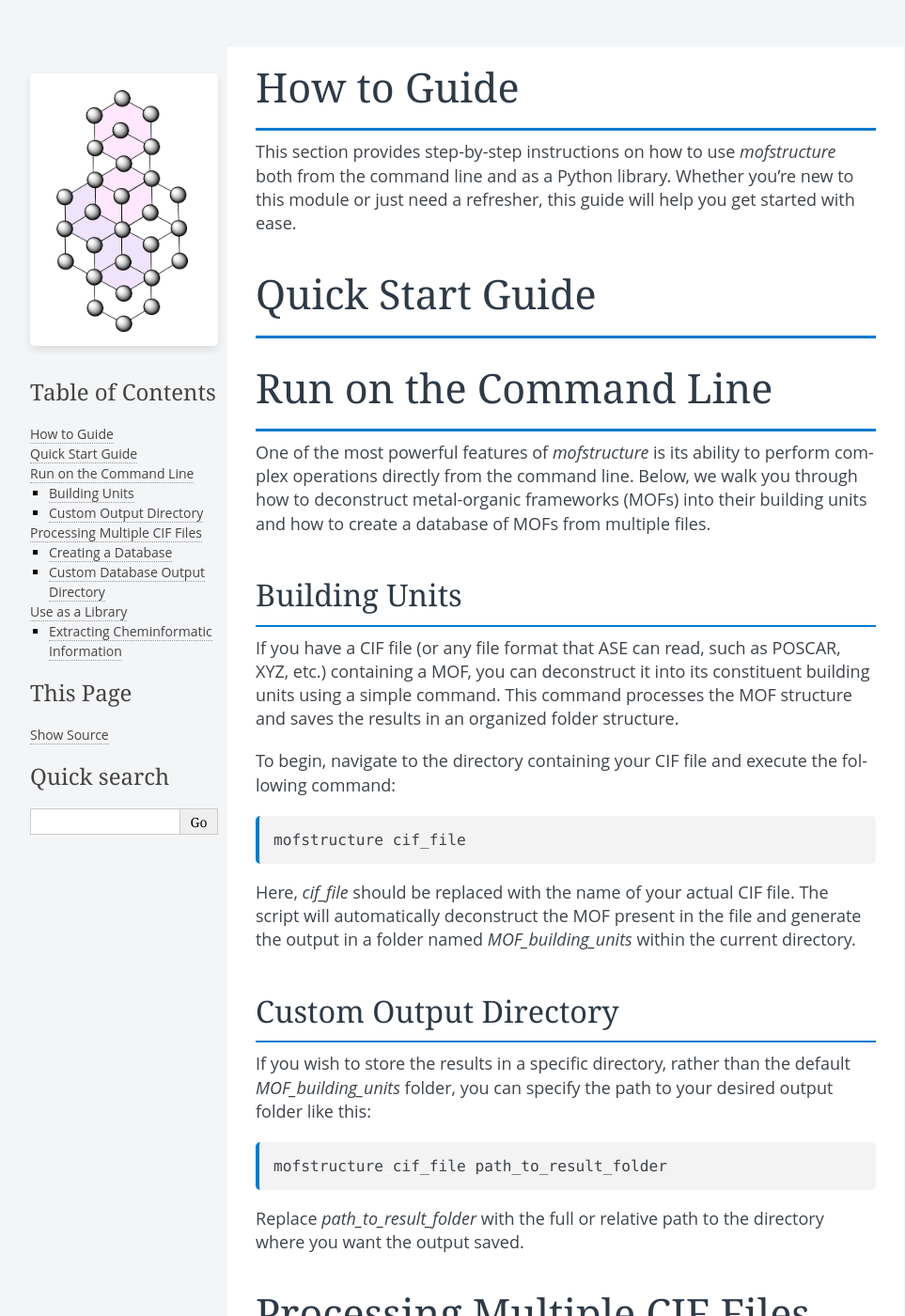
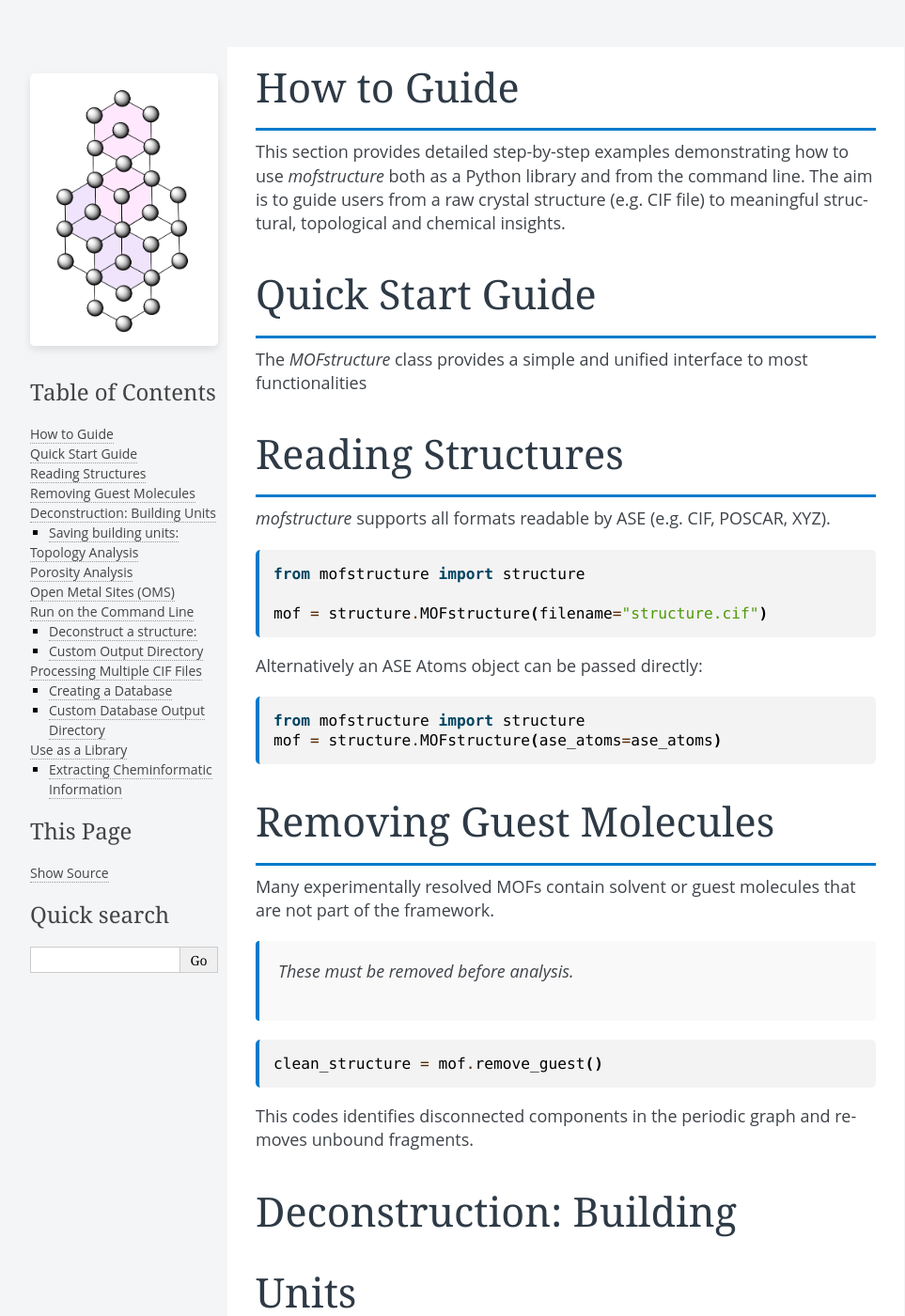
Before and after one commit to bafgreat/mofstructure, a Sphinx documentation site: the page built from docs/source/examples.rst, in a window 1280 px wide and 1400 px high. Shown: the whole window at 94% size, without its empty margins (148-1111 px from the left). Built offline with Sphinx 7.4.7, drawn with Linux system fonts in a browser that asks for light colours; some of the changed text lies outside the part shown.

Commit message:
fixed data

```diff
--- a/docs/source/examples.rst
+++ b/docs/source/examples.rst
@@ -1,9 +1,17 @@
 How to Guide
 ============
-This section provides step-by-step instructions on how to use `mofstructure` both from the command line and as a Python library. Whether you're new to this module or just need a refresher, this guide will help you get started with ease.
+This section provides detailed
+step-by-step examples demonstrating how to use `mofstructure`
+both as a Python library and from the command line.
+The aim is to guide users from a raw crystal structure
+(e.g. CIF file) to meaningful structural, topological and chemical insights.
+
 
 Quick Start Guide
 ===================
+
+The `MOFstructure` class provides a simple
+and unified interface to most functionalities
 
 .. code-block:: python
    from mofstructure import structure
@@ -37,14 +45,138 @@ Quick Start Guide
    # get open metal sites
    open_metal_sites = mofdata.get_oms()
 
+Reading Structures
+====================
+`mofstructure` supports all formats readable by ASE (e.g. CIF, POSCAR, XYZ).
+
+.. code-block:: python
+
+   from mofstructure import structure
+
+   mof = structure.MOFstructure(filename="structure.cif")
+
+Alternatively an ASE Atoms object can be passed directly:
+
+.. code-block:: python
+
+   from mofstructure import structure
+   mof = structure.MOFstructure(ase_atoms=ase_atoms)
+
+
+Removing Guest Molecules
+========================
+Many experimentally resolved MOFs contain solvent
+or guest molecules that are not part of the framework.
+ These must be removed before analysis.
+
+.. code-block:: python
+
+   clean_structure = mof.remove_guest()
+
+This codes identifies disconnected components in the periodic graph and removes unbound fragments.
+
+Deconstruction: Building Units
+===============================
+A central feature of mofstructure is the decomposition of a framework into:
+- Metal secondary building units (SBUs)
+- Organic SBUs (linkers)
+- Organic ligands
+- metal clusters
+
+.. code-block:: python
+
+   metal_sbus, organic_sbus = mof.get_sbu()
+   metal_clusters, organic_ligands = mof.get_ligands()
+
+Each building unit is returned as an ASE Atoms object with additional metadata stored in .info.
+
+.. code-block:: python
+
+   for sbu in metal_sbus:
+      print(sbu.info["sbu_type"])
+      print(sbu.info["inchikey"])
+
+Available information includes:
+- SMILES
+- InChI / InChIKey
+- SBU type (e.g. paddlewheel, rod-like)
+- Points of extension
+
+Saving building units:
+-----------------------
+.. code-block:: python
+
+   for i, sbu in enumerate(metal_sbus):
+      sbu.write(f"metal_sbu_{i}.cif")
+
+Topology Analysis
+=================
+
+Topology is determined using a graph representation of the framework and analysed using Systre.
+This is possible becuase of the deconstruction into building units, which allows for different levels of abstraction.
+
+.. code-block:: python
+
+   topology = mof.get_topology(method="all_node")
+   print(topology["topology"]) # e.g. pcu, dia
+   print(topology["dimension"]) # 2 or 3
+   print(topology["td10"])
+
+Available methods:
+
+- all_node: full atomic network
+- sbus: SBU-based coarse graining
+- ligand_cluster: ligand-based abstraction
+
+The output includes:
+- RCSR topology name
+- Dimensionality
+- Topological descriptors
+- TD10 value
+- Topology hash for uniqueness
+- systre optimised cgd string representation
+
+Porosity Analysis
+=================
+Porosity properties are computed using our python wrapper around Zeo++ called pyzeo.
+
+.. code-block:: python
+   pores = mof.get_porosity(
+   probe_radius=1.86,
+   number_of_steps=10000,
+   high_accuracy=True
+   )
+   print(pores["AV_Volume_fraction"])
+   print(pores["ASA_m2_cm3"])
+
+Typical outputs include:
+- Accessible volume fraction
+- Accessible surface area
+- Pore limiting diameter (PLD)
+- Largest cavity diameter (LCD)
+
+For high-quality results, `high_accuracy=True` is recommended.
+
+
+Open Metal Sites (OMS)
+=======================
+Open metal sites are important for adsorption and catalysis.
+
+   .. code-block:: python
+   oms = mof.get_oms()
+
+The returned data typically includes:
+- Metal identity
+- Coordination environment
+- Atomic indices
 
 Run on the Command Line
 ==========================
 
 One of the most powerful features of `mofstructure` is its ability to perform complex operations directly from the command line. Below, we walk you through how to deconstruct metal-organic frameworks (MOFs) into their building units and how to create a database of MOFs from multiple files.
 
-Building Units
-----------------
+Deconstruct a structure:
+------------------------
 
 If you have a CIF file (or any file format that ASE can read, such as POSCAR, XYZ, etc.) containing a MOF, you can deconstruct it into its constituent building units using a simple command. This command processes the MOF structure and saves the results in an organized folder structure.
 
--- a/pyproject.toml
+++ b/pyproject.toml
@@ -1,6 +1,6 @@
 [tool.poetry]
 name = "mofstructure"
-version = "0.1.8.6"
+version = "0.1.8.7"
 description = "A comprehensive Python toolkit for deconstructing metal-organic frameworks (MOFs) into building units, analysing porosity, removing unbound guest molecules, determining framework topology with RCSR net identification and generating cheminformatics descriptors for structural components."
 keywords = ["guest removal", "InChIKeys", "InChI", "SMILES", "PLD", "LCD", "MOF", "COF", "zeolites", "accessible surface area", "void fraction", "coordination number", "porosity", "zeo++", "SBU", "point of extension", "topology", "cgd", "periodic graph", "systre", "topological analysis", "RCSR", "reticular chemistry structure resource", "building unit", "metal cluster", "organic linker", "topological node", "topological edge"]
 authors = ["Dinga Wonanke <dak52@uclive.ac.nz>"]
@@ -24,7 +24,6 @@ python = ">=3.10,<4.0"
 ase = ">=3.19.0"
 networkx = ">=2.6.3"
 openbabel-wheel = "3.1.1.22"
-pandas = ">=1.3.5"
 pyzeo = ">=0.1.1"
 rdkit = {version = ">=2022.9.5", optional = true}
 msgpack = "^1.1.0"
@@ -48,7 +47,7 @@ flake8 = "^7.1.1"
 pytest = "^8.3.2"
 
 [tool.poetry.group.docs.dependencies]
-sphinx = "<8.0.2"
+sphinx = "^8.0.2"
 sphinxcontrib-mermaid = "^0.9.2"
 sphinx-copybutton = "^0.5.2"
 
```
Also changed, not shown: README.md (+22 -3 lines), 3 other files.
